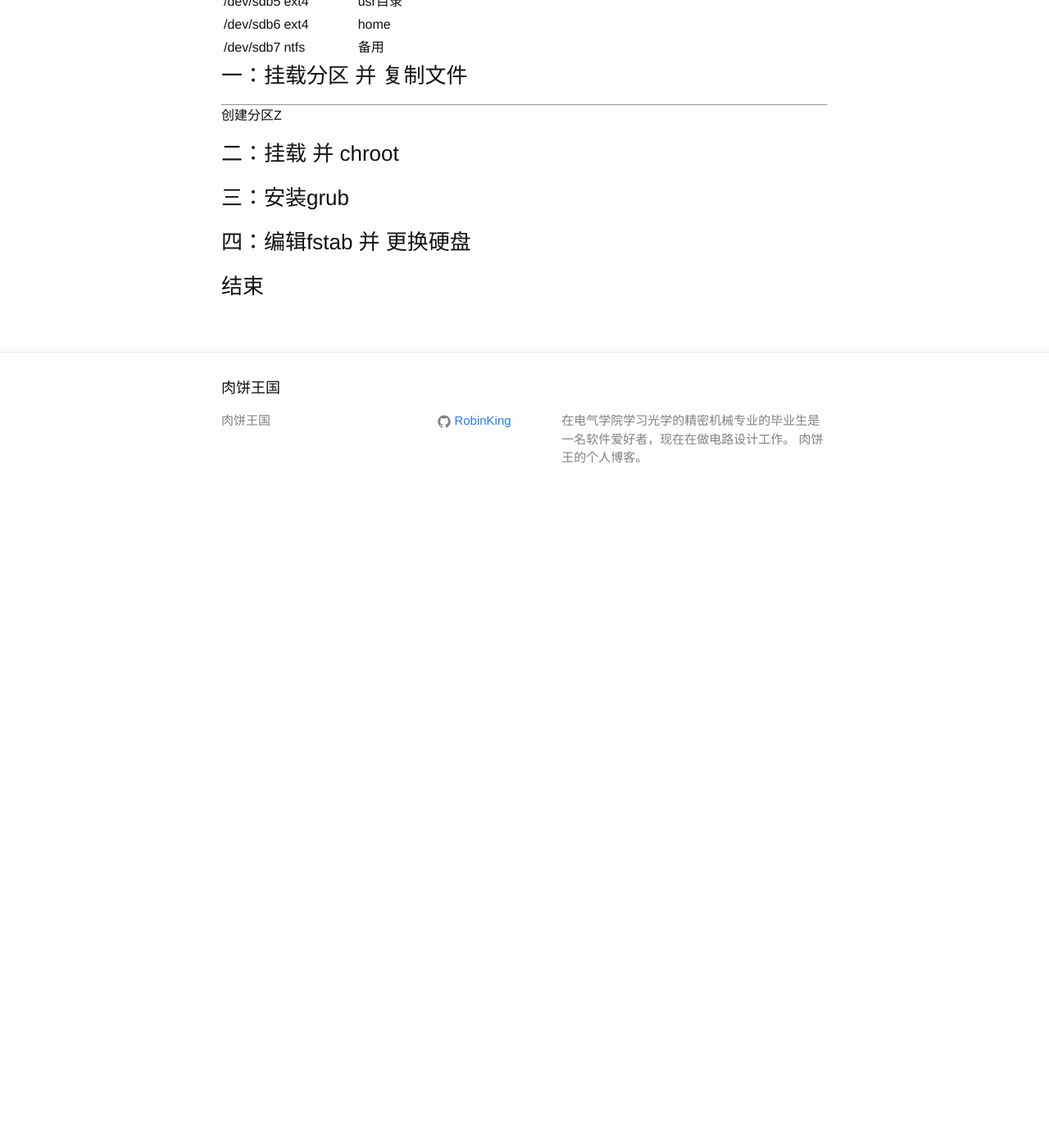
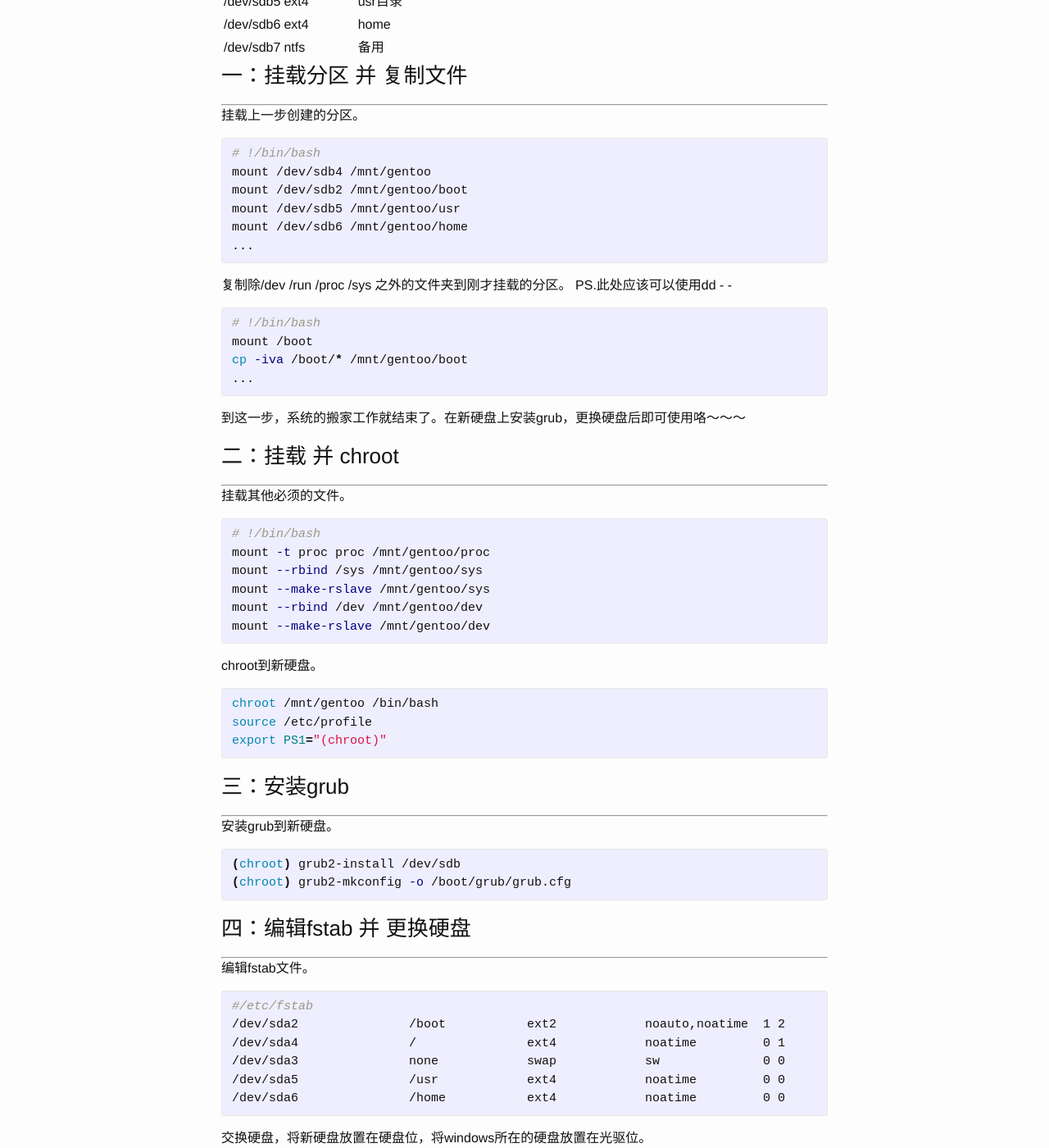
Before and after one commit to RobinKing/RobinKing.github.io, a Jekyll site: the page built from _posts/2016-03-15-move-gentoo-system-to-another-hard-disk.markdown, in a window 1280 px wide and 1400 px high, scrolled down 1002 px. Shown: the whole window at 82% size. Built offline with Jekyll 4.4.1, drawn with Linux system fonts in a browser that asks for light colours; before the commit the page ends 1632 px from its top, so only the background shows below that; some of the changed text lies outside the part shown.

```diff
--- a/_posts/2016-03-15-move-gentoo-system-to-another-hard-disk.md
+++ b/_posts/2016-03-15-move-gentoo-system-to-another-hard-disk.markdown
@@ -26,9 +26,9 @@
 
 {% highlight bash %}
 # fdisk 命令
-fdisk -t gpt /dev/sdb
+$ fdisk -t gpt /dev/sdb
 # parted 命令
-parted -a optimal /dev/sdb
+$ parted -a optimal /dev/sdb
 ...
 (parted) mklabel gpt
 {% endhighlight%}
@@ -36,11 +36,11 @@
 使用parted或者fdisk等工具，将新硬盘分区。
 俺最终创建的硬盘分区如下所示。
 
-|分区   |文件系统   |描述   |
+|分区       |文件系统   |描述       |
 |------------------|-----------------|-----------------|
 |/dev/sdb1 |(bootloader)|BIOS启动|
 |/dev/sdb2 |ext2        |boot   |
-|/dev/sdb3 |(swap_)      |交换分区|
+|/dev/sdb3 |(swap)      |交换分区|
 |/dev/sdb4 |ext4        |根目录 |
 |/dev/sdb5 |ext4        |usr目录 |
 |/dev/sdb6 |ext4        |home   |
@@ -48,14 +48,69 @@
 
 ### 一：挂载分区 并 复制文件
 ---
-创建分区Z
+挂载上一步创建的分区。
+{% highlight bash %}
+# !/bin/bash
+mount /dev/sdb4 /mnt/gentoo
+mount /dev/sdb2 /mnt/gentoo/boot
+mount /dev/sdb5 /mnt/gentoo/usr
+mount /dev/sdb6 /mnt/gentoo/home
+...
+{% endhighlight %}
+复制除/dev /run /proc /sys 之外的文件夹到刚才挂载的分区。
+PS.此处应该可以使用dd - -
+{% highlight bash %}
+# !/bin/bash
+mount /boot
+cp -iva /boot/* /mnt/gentoo/boot
+...
+{% endhighlight %}
+到这一步，系统的搬家工作就结束了。在新硬盘上安装grub，更换硬盘后即可使用咯～～～
 
 ### 二：挂载 并 chroot
-
-
+---
+挂载其他必须的文件。
+{% highlight bash %}
+# !/bin/bash
+mount -t proc proc /mnt/gentoo/proc
+mount --rbind /sys /mnt/gentoo/sys
+mount --make-rslave /mnt/gentoo/sys
+mount --rbind /dev /mnt/gentoo/dev
+mount --make-rslave /mnt/gentoo/dev
+{% endhighlight %}
+chroot到新硬盘。
+{% highlight bash %}
+chroot /mnt/gentoo /bin/bash
+source /etc/profile
+export PS1="(chroot)"
+{% endhighlight %}
 ### 三：安装grub
+---
+安装grub到新硬盘。
+{% highlight bash %}
+(chroot) grub2-install /dev/sdb
+(chroot) grub2-mkconfig -o /boot/grub/grub.cfg
+{% endhighlight %}
 
 ### 四：编辑fstab 并 更换硬盘
+---
+编辑fstab文件。
+{% highlight bash %}
+#/etc/fstab
+/dev/sda2		/boot		ext2		noauto,noatime	1 2
+/dev/sda4		/		ext4		noatime		0 1
+/dev/sda3		none		swap		sw		0 0
+/dev/sda5		/usr		ext4		noatime		0 0
+/dev/sda6		/home		ext4		noatime		0 0
+{% endhighlight %}
 
+交换硬盘，将新硬盘放置在硬盘位，将windows所在的硬盘放置在光驱位。
 
 ### 结束
+---
+重启系统，设置bios，使用新硬盘启动。进入系统后，使用os-probe识别硬盘sdb上的windows系统。
+{% highlight bash %}
+sudo os-probe
+{% endhighlight %}
+
+尽情地在新硬盘里畅游吧～～～～～～～～～～～～
```
Also changed, not shown: index.html (+0 -8 lines).
